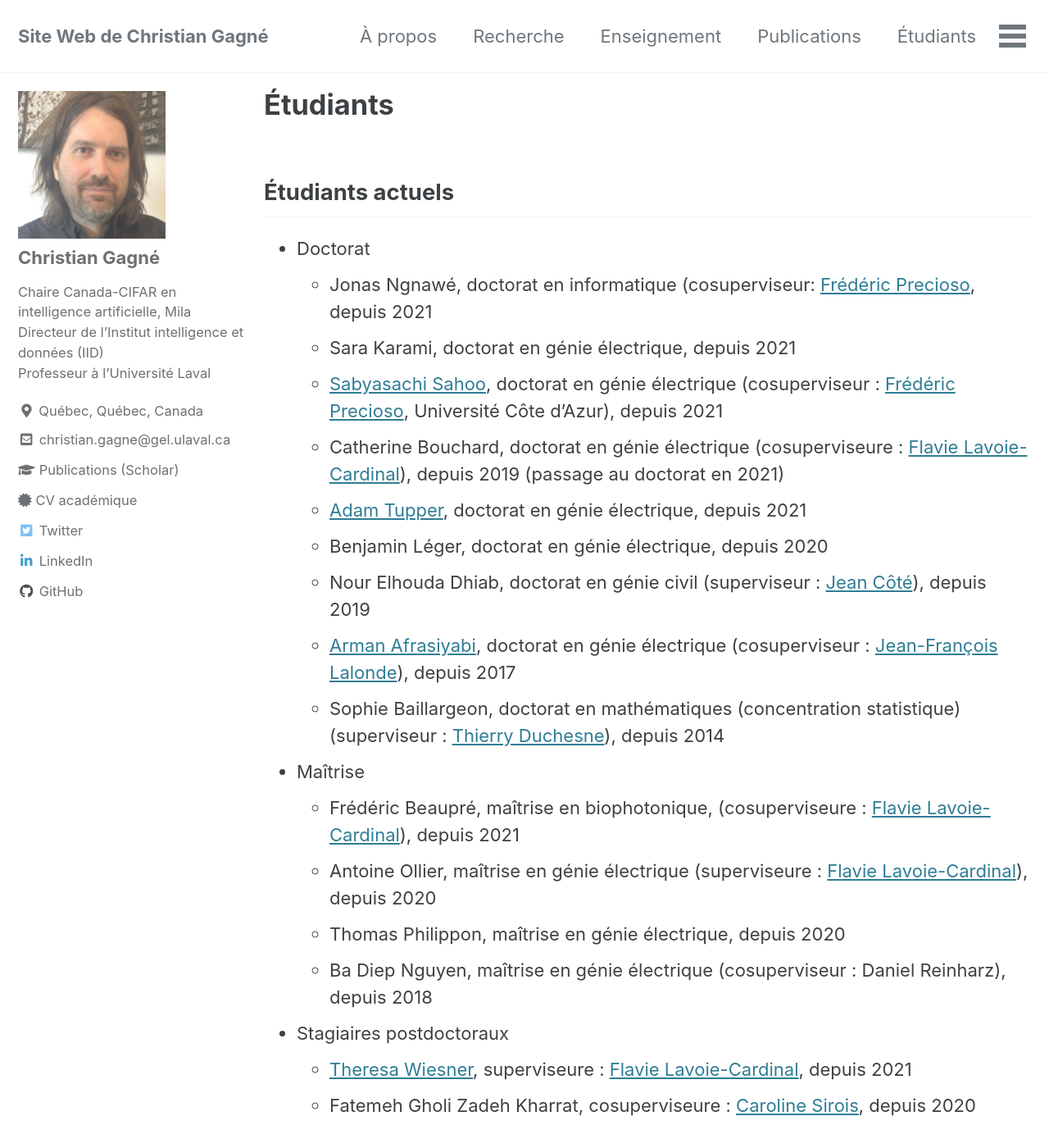
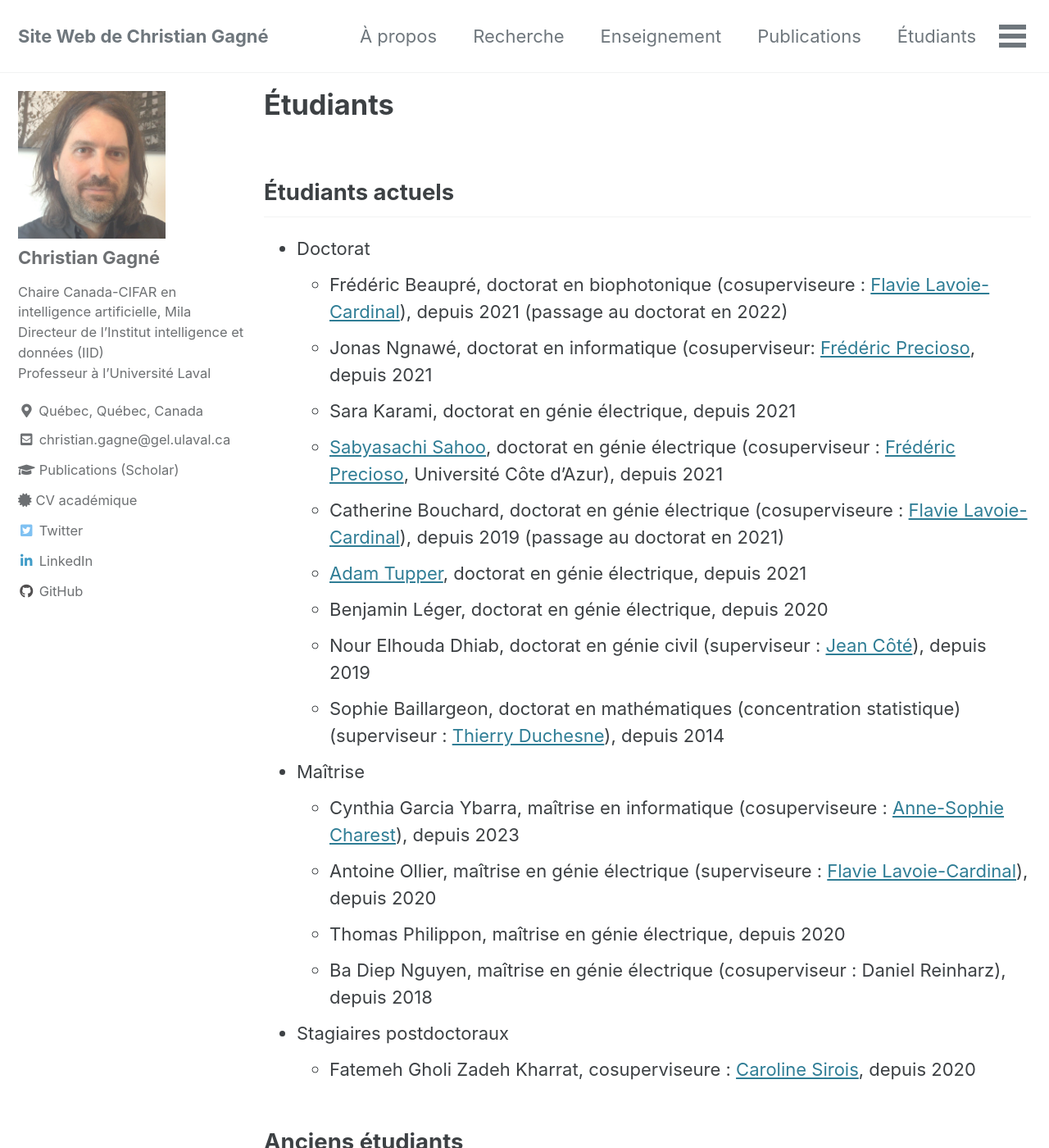
Before and after one commit to chgagne/chgagne.github.io, a Jekyll site: the page built from _pages/etudiants.md, in a window 1280 px wide and 1400 px high. Shown: the whole window at 82% size. Built offline with Jekyll 4.4.1, drawn with Linux system fonts in a browser that asks for light colours; cached includes are drawn as plain includes; some of the changed text lies outside the part shown.

Commit message:
Mise à jour étudiants et positions.

```diff
--- a/_pages/etudiants.md
+++ b/_pages/etudiants.md
@@ -7,6 +7,7 @@ title: "Étudiants"
 ## Étudiants actuels
 
 - Doctorat
+    - Frédéric Beaupré, doctorat en biophotonique (cosuperviseure : [Flavie Lavoie-Cardinal](https://cervo.ulaval.ca/fr/flavie-lavoie-cardinal)), depuis 2021 (passage au doctorat en 2022)
     - Jonas Ngnawé, doctorat en informatique (cosuperviseur: [Frédéric Precioso](https://www.i3s.unice.fr/~precioso/), depuis 2021
     - Sara Karami, doctorat en génie électrique, depuis 2021
     - [Sabyasachi Sahoo](https://sabyasachis.github.io/), doctorat en génie électrique (cosuperviseur : [Frédéric Precioso](https://www.i3s.unice.fr/~precioso/), Université Côte d'Azur), depuis 2021
@@ -14,20 +15,19 @@ title: "Étudiants"
     - [Adam Tupper](https://www.adamtupper.nz/), doctorat en génie électrique, depuis 2021
     - Benjamin Léger, doctorat en génie électrique, depuis 2020
     - Nour Elhouda Dhiab, doctorat en génie civil (superviseur : [Jean Côté](https://www.gci.ulaval.ca/departement-et-professeurs/professeurs-et-personnel/professeurs/fiche/show/cote-jean/)), depuis 2019
-    - [Arman Afrasiyabi](https://armanafrasiyabi.github.io/), doctorat en génie électrique (cosuperviseur : [Jean-François Lalonde](http://vision.gel.ulaval.ca/~jflalonde/)), depuis 2017
     - Sophie Baillargeon, doctorat en mathématiques (concentration statistique) (superviseur : [Thierry Duchesne](https://www.mat.ulaval.ca/departement-et-professeurs/direction-personnel-et-etudiants/professeurs/fiche-de-professeur/show/duchesne-thierry/)), depuis 2014
 - Maîtrise
-    - Frédéric Beaupré, maîtrise en biophotonique, (cosuperviseure : [Flavie Lavoie-Cardinal](https://cervo.ulaval.ca/fr/flavie-lavoie-cardinal)), depuis 2021
+    - Cynthia Garcia Ybarra, maîtrise en informatique (cosuperviseure : [Anne-Sophie Charest](https://www.mat.ulaval.ca/departement-et-professeurs/direction-personnel-et-etudiants/professeurs/fiche-de-professeur/anne-sophie-charest-84)), depuis 2023
     - Antoine Ollier, maîtrise en génie électrique (superviseure : [Flavie Lavoie-Cardinal](https://cervo.ulaval.ca/fr/flavie-lavoie-cardinal)), depuis 2020
     - Thomas Philippon, maîtrise en génie électrique, depuis 2020
     - Ba Diep Nguyen, maîtrise en génie électrique (cosuperviseur : Daniel Reinharz), depuis 2018
 - Stagiaires postdoctoraux
-    - [Theresa Wiesner](https://wiesnertheresa.github.io/), superviseure : [Flavie Lavoie-Cardinal](https://cervo.ulaval.ca/fr/flavie-lavoie-cardinal), depuis 2021
     - Fatemeh Gholi Zadeh Kharrat, cosuperviseure : [Caroline Sirois](http://www.crchudequebec.ulaval.ca/recherche/chercheurs/caroline-sirois/), depuis 2020
 
 ## Anciens étudiants
 
 - Doctorat
+    - [Arman Afrasiyabi](https://armanafrasiyabi.github.io/), [*Representation Learning for Few-shot Image Classification*](http://hdl.handle.net/20.500.11794/73767), doctorat en génie électrique (cosuperviseur : [Jean-François Lalonde](http://vision.gel.ulaval.ca/~jflalonde/)), 2022
     - [Changjian Shui](https://cjshui.github.io/), [*Principled Deep Learning Approaches for Learning from Limited Labeled Data through Distribution Matching*](http://hdl.handle.net/20.500.11794/73028), doctorat en génie électrique (cosuperviseur: [Boyu Wang](https://sites.google.com/site/borriewang/), Western Ontario), 2022
     - Mahdieh Abbasi, [*Toward Robust Deep Neural Networks*](http://hdl.handle.net/20.500.11794/67766), doctorat en génie électrique (cosuperviseur : [Denis Laurendeau](https://www.gelgif.ulaval.ca/departement-et-professeurs/personnel-et-professeurs/professeurs/fiche/show/laurendeau-denis/)), 2020
     - Marc-André Gardner, [*Learning to Estimate Indoor Illumination*](http://hdl.handle.net/20.500.11794/67302), doctorat en génie électrique (superviseur : [Jean-François Lalonde](http://vision.gel.ulaval.ca/~jflalonde/)), 2020
@@ -53,6 +53,8 @@ title: "Étudiants"
     - [Audrey Durand](https://audurand.wordpress.com/), [*Simulation et apprentissage Monte-Carlo de stratégies d'intervention en santé publique*](http://hdl.handle.net/20.500.11794/22982), maîtrise en génie électrique (cosuperviseur : Daniel Reinharz), 2011
     - François-Michel De Rainville, [*Design d'expérimentation interactif : Aide à la compréhension de systèmes complexes*](http://hdl.handle.net/20.500.11794/22172), maîtrise en génie électrique (superviseur : [Denis Laurendeau](https://www.gelgif.ulaval.ca/departement-et-professeurs/personnel-et-professeurs/professeurs/fiche/show/laurendeau-denis/)), 2010
 - Stagiaires postdoctoraux
+    - [Fan Zhou](https://fzhou.cc/), superviseur : [Mario Marchand](https://www2.ift.ulaval.ca/~mmarchand/), 2022
+    - [Theresa Wiesner](https://wiesnertheresa.github.io/), superviseure : [Flavie Lavoie-Cardinal](https://cervo.ulaval.ca/fr/flavie-lavoie-cardinal), 2021 - 2022
     - Ihsen Hedhli, 2018 - 2020
     - Azadeh Sadat Mozafari, 2017 - 2019
     - Farkhondeh Kiaee, 2016
```
Also changed, not shown: _pages/index.md (+2 -2 lines).
